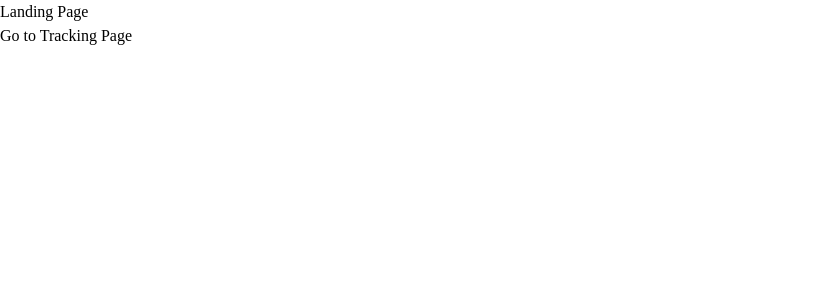
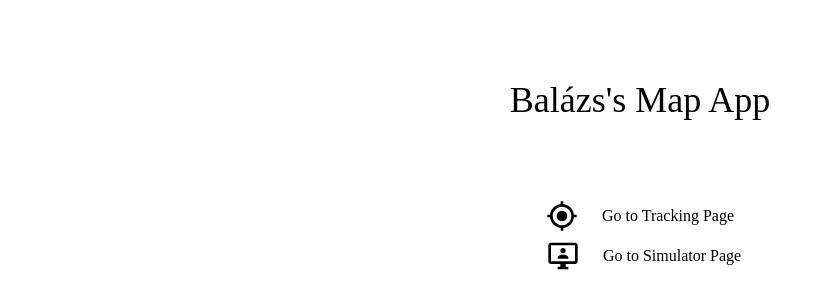
Before and after one commit to Barabasbalazs/map-frontend, a Vue app: page / in a window 1280 px wide. Shown: the top 308 px of the page, without its empty margins (0-832 px from the left). Built offline with nearby package versions, Linux system fonts and the light colour scheme.

Commit message:
some design rework on the landing page and created route for simulator

```diff
--- a/src/pages/LandingPage.vue
+++ b/src/pages/LandingPage.vue
@@ -1,17 +1,26 @@
 <template>
-    <div>
-        <h1>Landing Page</h1>
-        <button @click="goToTrackingPage">Go to Tracking Page</button>
+  <div class="flex flex-col w-screen h-screen">
+    <div class="flex justify-center items-center h-1/3">
+      <h1 class="text-4xl">Balázs's Map App</h1>
     </div>
+    <div class="flex flex-col items-center h-full w-full gap-2">
+      <a href="/tracking" class="flex items-center gap-4">
+        <div class="flex items-center justify-center pr-2">
+          <img class="w-8 h-8" :src="crossHairGps" alt="crossHairGps" />
+        </div>
+        <p>Go to Tracking Page</p>
+      </a>
+      <a href="/simulator" class="flex items-center gap-4">
+        <div class="flex items-center justify-center px-2">
+            <img class="w-8 h-8" :src="monitorAccount" alt="monitorAccount" />
+        </div>
+        <p>Go to Simulator Page</p></a
+      >
+    </div>
+  </div>
 </template>
 
 <script setup lang="ts">
-import { useRouter } from "vue-router";
-
-const router = useRouter();
-
-function goToTrackingPage() {
-    router.push("/tracking");
-}
-
+import monitorAccount from "../assets/icons/monitor-account.svg";
+import crossHairGps from "../assets/icons/crosshairs-gps.svg";
 </script>
--- /dev/null
+++ b/src/pages/SimulatorPage.vue
@@ -0,0 +1,16 @@
+<template>
+  <div class="flex flex-col w-screen h-screen">
+    <div class="flex justify-center items-center h-1/3">
+      <h1 class="text-4xl">Balázs's Map App Simulator</h1>
+    </div>
+    <div class="flex flex-col items-center h-full w-full">
+      <p>
+        Based on the input data, a path of coordinates will be generated. These
+        can be tracked on the Tracking Page
+      </p>
+      <form></form>
+    </div>
+  </div>
+</template>
+
+<script setup lang="ts"></script>
```
Also changed, not shown: src/routing/router.ts (+5 -3 lines), src/assets/icons/crosshairs-gps.svg (added), src/assets/icons/monitor-account.svg (added).
